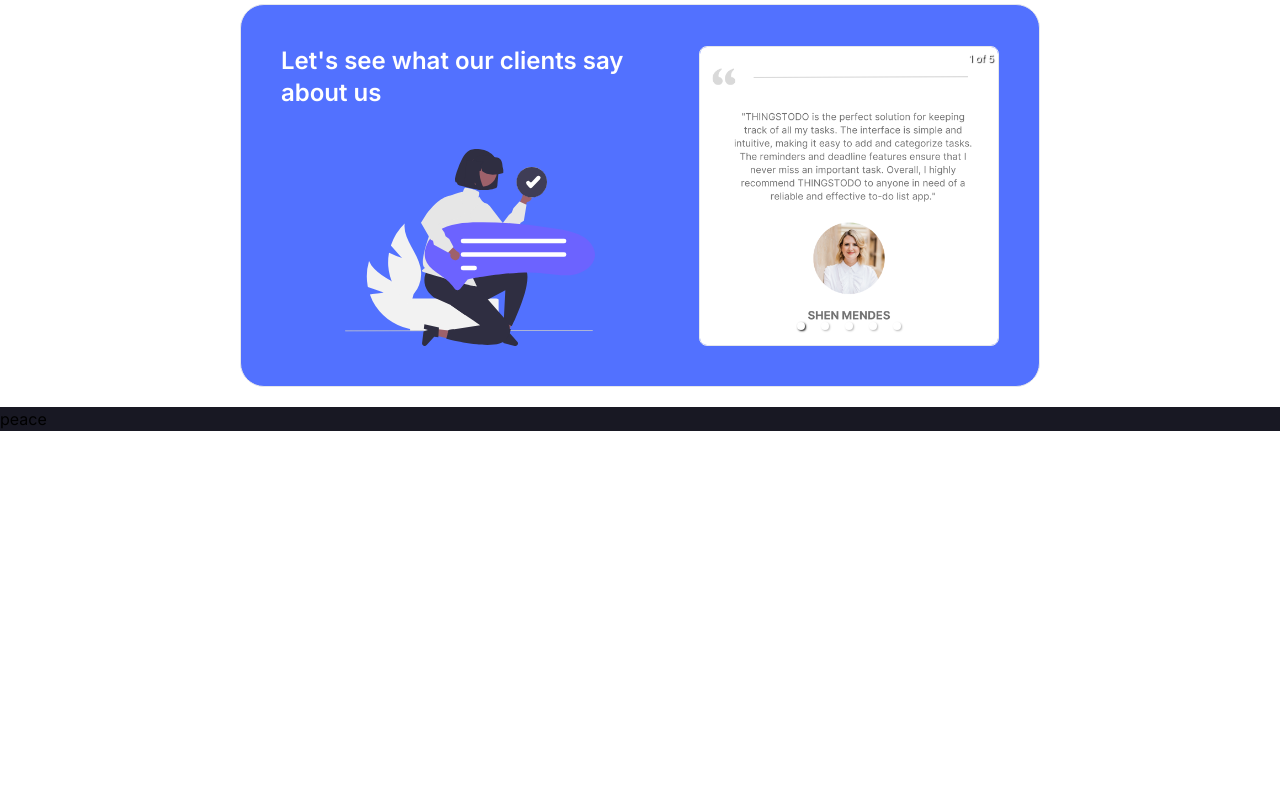
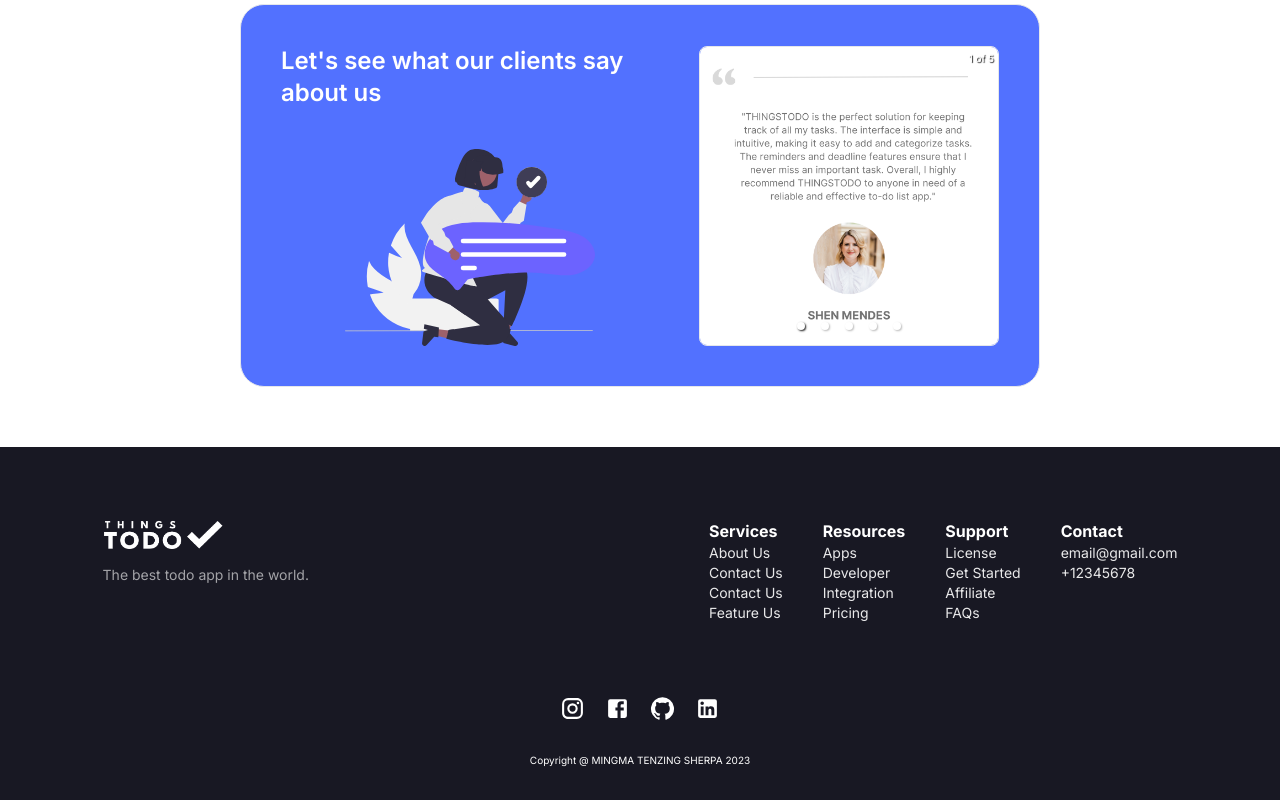
Before and after one commit to MingmaTenzing/thingstodo, a Next.js app: page / in a window 1280 px wide. Shown: the part 2002-2802 px from the top of the page. Before the commit the page ends 2433 px from the top, so only its background shows below. Built offline with nearby package versions, Linux system fonts and the light colour scheme.

Commit message:
landing page preview

```diff
--- a/src/components/Footer.js
+++ b/src/components/Footer.js
@@ -1,9 +1,66 @@
+import Image from "next/image";
+import logo from "../assests/logoxl.png";
+import InstagramIcon from "@mui/icons-material/Instagram";
+import FacebookIcon from "@mui/icons-material/Facebook";
+import GitHubIcon from "@mui/icons-material/GitHub";
+import LinkedInIcon from "@mui/icons-material/LinkedIn";
+import { FontAwesomeIcon } from "@fortawesome/react-fontawesome";
+import Instagram from "@mui/icons-material/Instagram";
 function Footer() {
   return (
-    <div className="bg-footer">
-        <p>peace
-        </p>
+    <div className="bg-footer text-white flex flex-col items-center space-y-8 p-8 mt-10">
+      <div className="flex items-center md:space-x-[200px] lg:space-x-[400px]">
+        <div className=" flex  flex-col space-y-4 invert brightness-0 ">
+          <Image src={logo} alt="thingstodo logo" width={100} height={100}  className='w-[120px]  '/>
+        <p className="text-sm opacity-60 hidden md:flex ">The best todo app in the world. </p>
+        </div>
+
+        <div className="hidden md:flex space-x-10 md:pt-10 ">
+
+          <div>
+            <h1 className="font-bold"> Services</h1>
+            <p className="text-sm  opacity-90"> About Us</p>
+            <p className="text-sm  opacity-90"> Contact Us</p>
+            <p className="text-sm  opacity-90"> Contact Us</p>
+            <p className="text-sm  opacity-90"> Feature Us</p>
+          </div>
+
+          <div>
+            <h1 className="font-bold"> Resources</h1>
+            <p className="text-sm  opacity-90"> Apps</p>
+            <p className="text-sm  opacity-90"> Developer</p>
+            <p className="text-sm  opacity-90"> Integration</p>
+            <p className="text-sm  opacity-90"> Pricing</p>
+          </div>
+          <div>
+            <h1 className="font-bold"> Support </h1>
+            <p className="text-sm  opacity-90"> License</p>
+            <p className="text-sm  opacity-90"> Get Started</p>
+            <p className="text-sm  opacity-90"> Affiliate</p>
+            <p className="text-sm  opacity-90"> FAQs</p>
+          </div>
+          <div>
+            <h1 className="font-bold"> Contact </h1>
+            <p className="text-sm  opacity-90"> email@gmail.com</p>
+            <p className="text-sm  opacity-90">+12345678</p>
+
+          </div>
+
+        </div>
+      </div>
+
+      <div className="flex text-white md:pt-10 ">
+        <div className="space-x-5">
+          <InstagramIcon style={{ fontSize: "25" }} />
+          <FacebookIcon style={{ fontSize: "25" }} />
+          <GitHubIcon style={{ fontSize: "25" }} />
+          <LinkedInIcon style={{ fontSize: "25" }} />
+
+        </div>
+
+      </div>
+      <p className="text-center text-[10px]"> Copyright @ MINGMA TENZING SHERPA 2023</p>
     </div>
-  )
+  );
 }
-export default Footer
+export default Footer;
--- a/src/pages/index.js
+++ b/src/pages/index.js
@@ -41,7 +41,7 @@ export default function Home() {
             </p>
             <p className=" text-center opacity-60 text-sm md:text-base md:max-w-[350px] sm:text-start  ">
               {" "}
-              Whether you're a student, professional, or someone looking to
+              Whether you&apos;re a student, professional, or someone looking to
               improve their productivity, this todo app is the perfect tool to
               help you achieve your goals and stay organized.
             </p>
@@ -131,7 +131,7 @@ export default function Home() {
 
           <div className="p-10 flex flex-col items-center">
             <div className="flex justify-between items-center">
-            <h1 className="font-semibold md:text-2xl "> Let's see what our clients say about us </h1>
+            <h1 className="font-semibold md:text-2xl "> Let&apos;s see what our clients say about us </h1>
 
          </div>
          <div className="hidden md:flex pt-10">
```
Also changed, not shown: package.json (+8 -0 lines), 1 other file (tests, documents, lock files or other folders).
